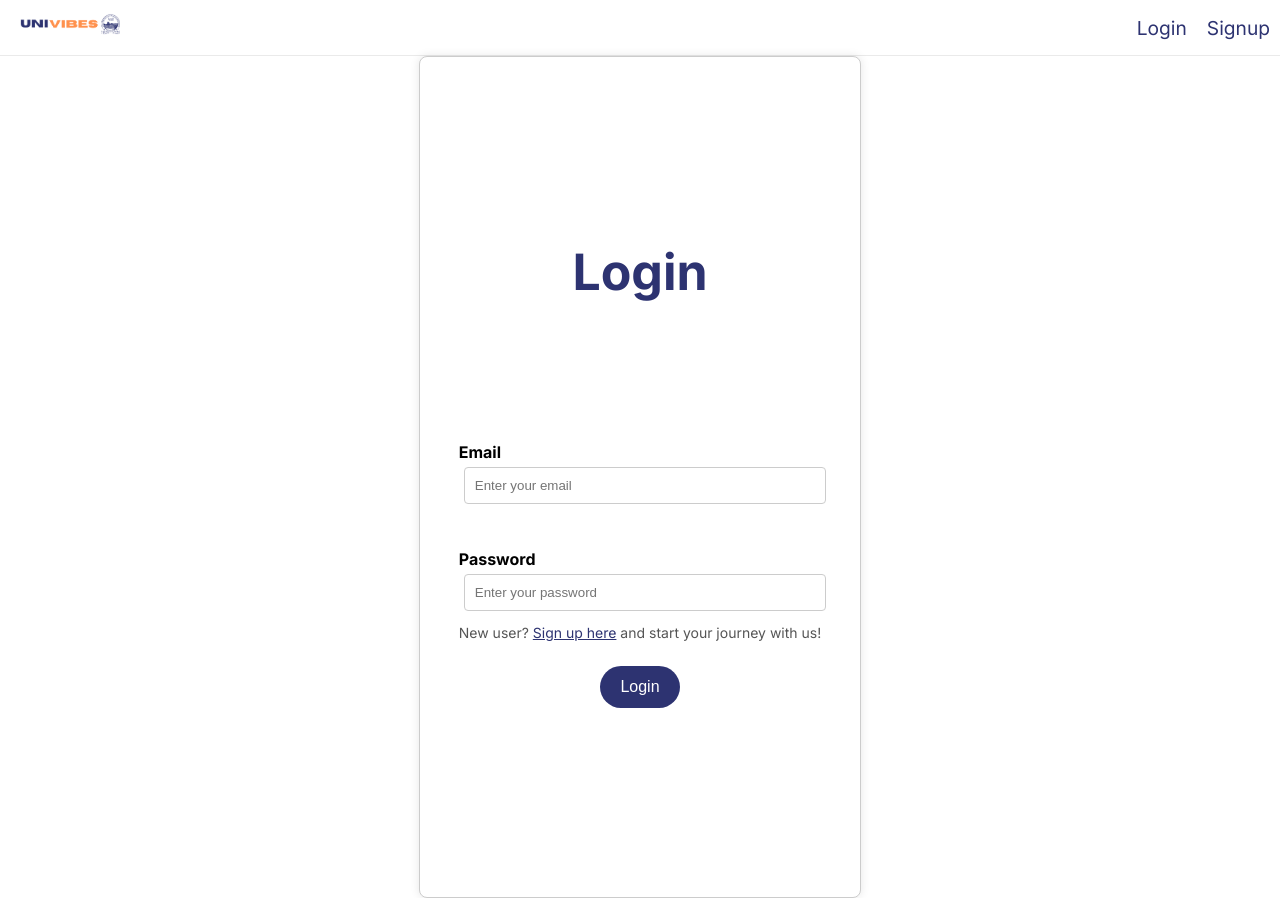
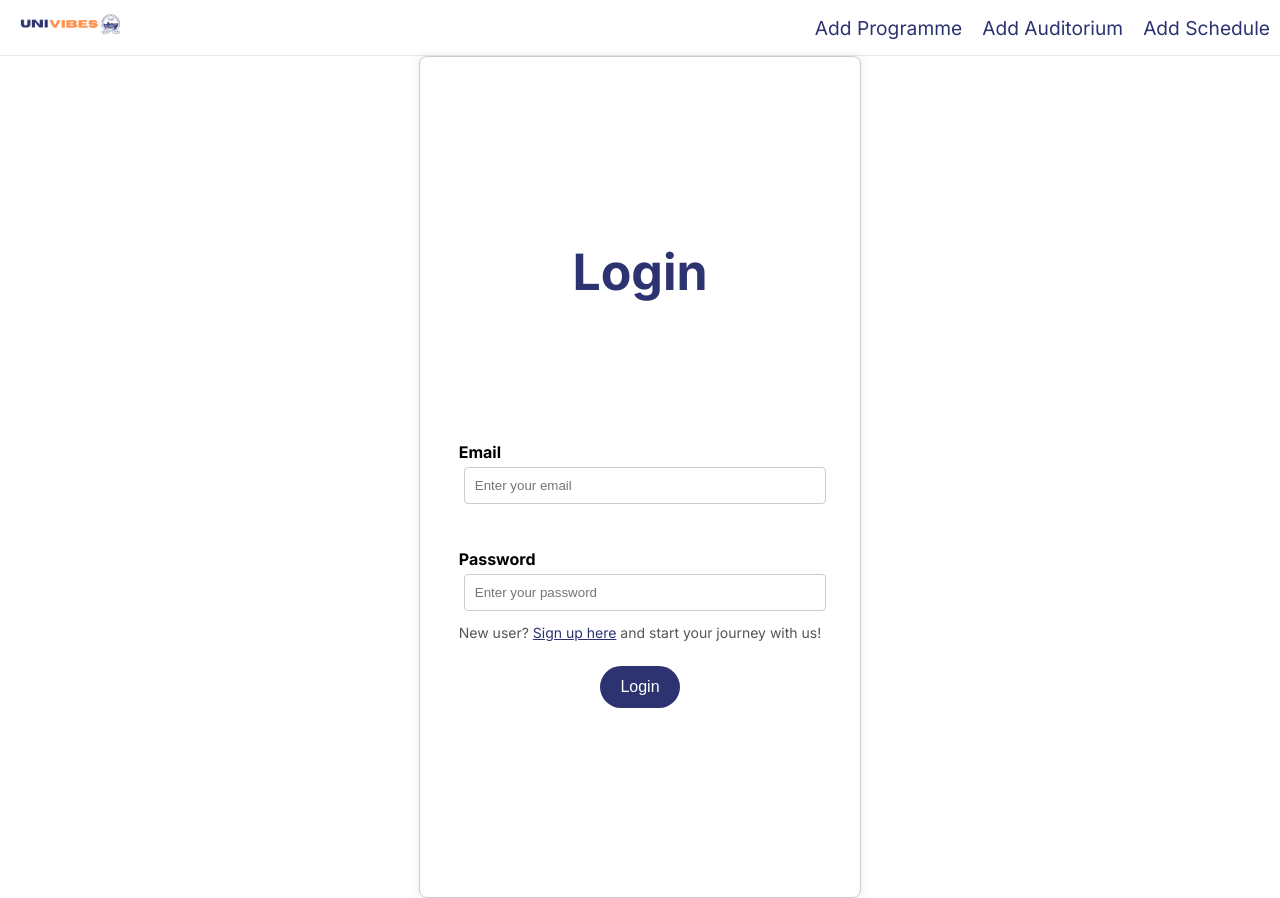
Before and after one commit to AmanTiwari404/univibe-admin, a Next.js app: page /pages/auth/signin in a window 1280 px wide. Built offline with nearby package versions, Linux system fonts and the light colour scheme; no server answers.

Commit message:
Update Navbar.tsx

```diff
--- a/src/components/Navbar/Navbar.tsx
+++ b/src/components/Navbar/Navbar.tsx
@@ -44,20 +44,14 @@ const Navbar = () => {
             </Link>
 
             <div className='adminlinks'>
-                {isAdminAuthenticated ? (
+                { (
                     <>
                         {/* Show links for authenticated admin */}
                         <Link href='/pages/programme'>Add Programme</Link>
                         <Link href='/pages/auditorium/createauditorium'>Add Auditorium</Link>
                         <Link href='/pages/schedule'>Add Schedule</Link>
                     </>
-                ) : (
-                    <>
-                        {/* Show login/signup links for unauthenticated admin */}
-                        <Link href='/pages/auth/signin'>Login</Link>
-                        <Link href='/pages/auth/signup'>Signup</Link>
-                    </>
-                )}
+                ) }
             </div>
         </div>
     );
```
